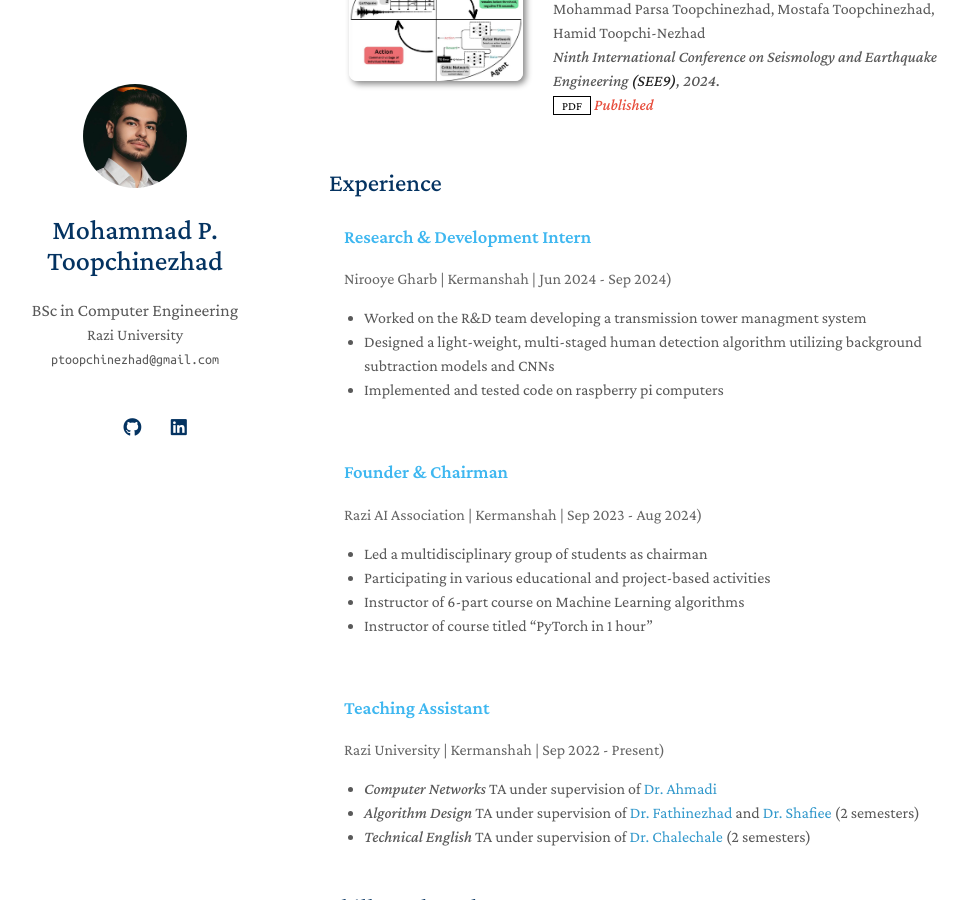
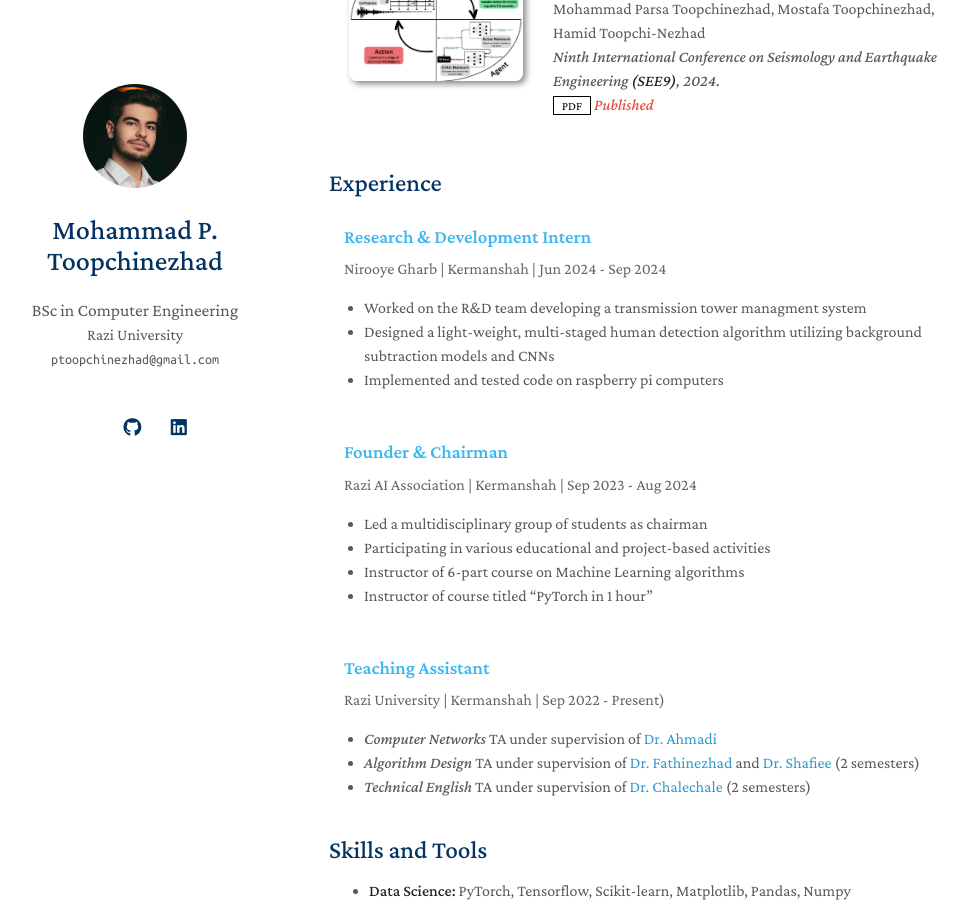
Before and after one commit to Procedurally-Generated-Human/Procedurally-Generated-Human.github.io, a Jekyll site: the page built from index.md, in a window 1280 px wide and 900 px high, scrolled down 929 px. Shown: the whole window, without its empty margins (141-1109 px from the left). Built offline with Jekyll 4.4.1, drawn with Linux system fonts in a browser that asks for light colours; a style sheet for code colours, icons or effects is not loaded; our own code applies the rules of GitHub Pages for plain Markdown files; part of the change alters nothing that is shown.

Commit message:
Update index.md

```diff
--- a/index.md
+++ b/index.md
@@ -26,13 +26,12 @@ Seeking master's position for Fall 2025
 <div style="
     border-radius: 5px;
     padding: 15px;
-    margin-bottom: 10px;
     background-color:transparent;
 ">
     <h3 style="color: #3eb7f0; margin-top: 0;">
         Research & Development Intern
     </h3>
-    <p style="color: #666; margin-bottom: 15px;">Nirooye Gharb | Kermanshah | Jun 2024 - Sep 2024)</p>
+    <p style="color: #666; margin-bottom: 15px; margin-top: -10px">Nirooye Gharb | Kermanshah | Jun 2024 - Sep 2024</p>
     <ul style="list-style-type: disc; padding-left: 20px;">
         <li>Worked on the R&D team developing a transmission tower managment system </li>
         <li>Designed a light-weight, multi-staged human detection algorithm utilizing background subtraction models and CNNs</li>
@@ -44,13 +43,12 @@ Seeking master's position for Fall 2025
 <div style="
     border-radius: 5px;
     padding: 15px;
-    margin-bottom: 10px;
     background-color:transparent;
 ">
     <h3 style="color: #3eb7f0; margin-top: 0;">
         Founder & Chairman
     </h3>
-    <p style="color: #666; margin-bottom: 15px;">Razi AI Association | Kermanshah | Sep 2023 - Aug 2024)</p>
+    <p style="color: #666; margin-bottom: 15px; margin-top: -10px">Razi AI Association | Kermanshah | Sep 2023 - Aug 2024</p>
     <ul style="list-style-type: disc; padding-left: 20px;">
         <li>Led a multidisciplinary group of students as chairman</li>
         <li>Participating in various educational and project-based activities</li>
@@ -62,14 +60,13 @@ Seeking master's position for Fall 2025
 <div style="
     border-radius: 5px;
     padding: 15px;
-    margin-bottom: 10px;
     background-color:transparent;
 ">
     <h3 style="color: #3eb7f0; margin-top: 0;">
         Teaching Assistant
     </h3>
-    <p style="color: #666; margin-bottom: 15px;">Razi University | Kermanshah | Sep 2022 - Present)</p>
-    <ul style="list-style-type: disc; padding-left: 20px;">
+    <p style="color: #666; margin-bottom: 15px; margin-top: -10px">Razi University | Kermanshah | Sep 2022 - Present)</p>
+    <ul style="list-style-type: disc; padding-left: 20px; ">
         <li><i>Computer Networks</i> TA under supervision of <a href="https://scholar.google.com/citations?user=nLI3EwoAAAAJ&hl=en">Dr. Ahmadi</a></li>
                 <li><i>Algorithm Design</i> TA under supervision of <a href="https://scholar.google.com/citations?user=0-MY9rYAAAAJ&hl=en">Dr. Fathinezhad</a> and <a href="https://scholar.google.com/citations?hl=en&user=PPq5ipEAAAAJ&">Dr. Shafiee</a> (2 semesters)</li>
         <li><i>Technical English</i> TA under supervision of <a href="https://scholar.google.com/citations?hl=en&user=C1-FBkUAAAAJ&">Dr. Chalechale</a> (2 semesters)</li>
```
